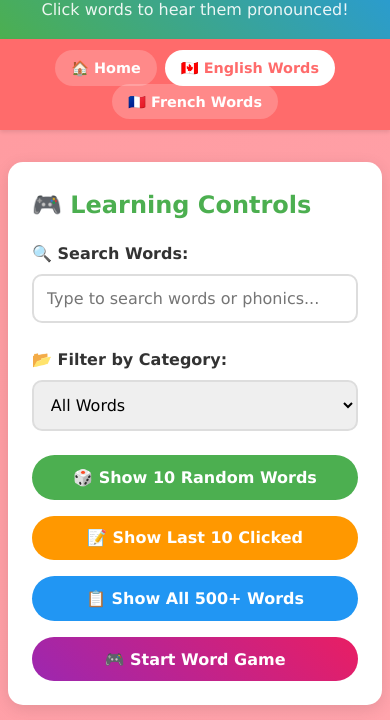
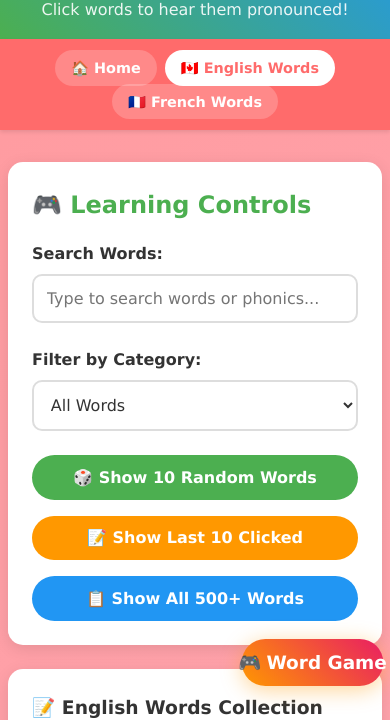
Before and after one commit to surajsaini/kidsapp, a plain HTML site: page english.html in a window 390 px wide. Shown: the part 129-849 px from the top of the page. Drawn offline with Linux system fonts and the light colour scheme.

Commit message:
17aug2025Third

```diff
--- a/css/styles.css
+++ b/css/styles.css
@@ -245,6 +245,8 @@ main {
     border-radius: 10px;
     font-size: 1rem;
     font-family: inherit;
+    background: white;
+    color: #333;
 }
 
 .search-bar:focus, .filter-select:focus {
@@ -802,3 +804,69 @@ footer {
     color: #666;
     margin-bottom: 2rem;
 }
+
+/* Floating Game Button */
+.floating-game-btn {
+    position: fixed;
+    bottom: 40px;
+    right: 20px;
+    width: 160px;
+    height: 55px;
+    background: linear-gradient(45deg, #FF9800, #E91E63);
+    border: none;
+    border-radius: 25px;
+    cursor: pointer;
+    z-index: 1000;
+    box-shadow: 0 4px 20px rgba(255, 152, 0, 0.4);
+    transition: all 0.3s ease;
+    display: flex;
+    flex-direction: row;
+    align-items: center;
+    justify-content: center;
+    gap: 8px;
+    font-size: 1.4rem;
+    font-weight: bold;
+    color: white;
+    text-decoration: none;
+    animation: pulseGame 2s infinite;
+    font-family: 'Verdana', Geneva, Tahoma, sans-serif;
+    white-space: nowrap;
+}
+
+.floating-game-btn:hover {
+    transform: scale(1.1);
+    box-shadow: 0 6px 25px rgba(255, 152, 0, 0.6);
+    background: linear-gradient(45deg, #F57C00, #C2185B);
+}
+
+.floating-game-btn:active {
+    transform: scale(0.95);
+}
+
+@keyframes pulseGame {
+    0%, 100% { transform: scale(1); }
+    50% { transform: scale(1.05); }
+}
+
+/* Mobile optimization for floating button */
+@media (max-width: 768px) {
+    .floating-game-btn {
+        width: 145px;
+        height: 50px;
+        bottom: 35px;
+        right: 15px;
+        font-size: 1.2rem;
+        gap: 6px;
+    }
+}
+
+@media (max-width: 480px) {
+    .floating-game-btn {
+        width: 135px;
+        height: 45px;
+        bottom: 30px;
+        right: 10px;
+        font-size: 1.1rem;
+        gap: 5px;
+    }
+}
--- a/english.html
+++ b/english.html
@@ -52,12 +52,12 @@
             <h3>🎮 Learning Controls</h3>
 
             <div class="control-group">
-                <label for="search-bar">🔍 Search Words:</label>
+                <label for="search-bar">Search Words:</label>
                 <input type="text" id="search-bar" class="search-bar" placeholder="Type to search words or phonics...">
             </div>
 
             <div class="control-group">
-                <label for="filter-select">📂 Filter by Category:</label>
+                <label for="filter-select">Filter by Category:</label>
                 <select id="filter-select" class="filter-select">
                     <option value="all">All Words</option>
                     <!-- Options will be populated by JavaScript -->
@@ -68,13 +68,12 @@
                 <button id="random-words-btn" class="btn">🎲 Show 10 Random Words</button>
                 <button id="history-btn" class="btn secondary">📝 Show Last 10 Clicked</button>
                 <button id="show-all-btn" class="btn primary">📋 Show All 500+ Words</button>
-                <button id="start-game-btn" class="btn game">🎮 Start Word Game</button>
             </div>
         </section>
 
         <!-- Words Container -->
         <section class="words-container fade-in">
-            <h3>📝 English Words Collection (500+ words)</h3>
+            <h3>📝 English Words Collection</h3>
             <div id="words-grid" class="words-grid">
                 <div class="loading">Loading words...</div>
             </div>
@@ -129,6 +128,12 @@
         </section>
     </main>
 
+    <!-- Floating Game Button -->
+    <button class="floating-game-btn" id="floating-game-btn" title="Play English Word Games!">
+        <span>🎮</span>
+        <span>Word Game</span>
+    </button>
+
     <!-- Word Game Modal -->
     <div id="game-modal" class="game-modal">
         <div class="game-container">
@@ -174,5 +179,21 @@
     </footer>
 
     <script src="js/app.js"></script>
+    <script>
+        // Auto-open game modal if coming from index page
+        document.addEventListener('DOMContentLoaded', function() {
+            const urlParams = new URLSearchParams(window.location.search);
+            if (urlParams.get('autoGame') === 'true') {
+                // Wait a bit for the app to fully initialize
+                setTimeout(() => {
+                    if (window.wordApp && window.wordApp.startWordGame) {
+                        window.wordApp.startWordGame();
+                        // Clean up URL parameter
+                        window.history.replaceState({}, document.title, window.location.pathname);
+                    }
+                }, 800);
+            }
+        });
+    </script>
 </body>
 </html>
--- a/js/app.js
+++ b/js/app.js
@@ -177,9 +177,10 @@ class WordLearningApp {
             showAllBtn.addEventListener('click', () => this.showAllWords());
         }
 
-        const startGameBtn = document.getElementById('start-game-btn');
-        if (startGameBtn) {
-            startGameBtn.addEventListener('click', () => this.startWordGame());
+        // Floating game button
+        const floatingGameBtn = document.getElementById('floating-game-btn');
+        if (floatingGameBtn) {
+            floatingGameBtn.addEventListener('click', () => this.startWordGame());
         }
 
         // Current word display click to repeat
```
Also changed, not shown: french.html (+10 -5 lines), index.html (+6 -0 lines).
